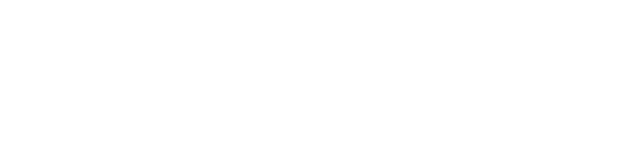
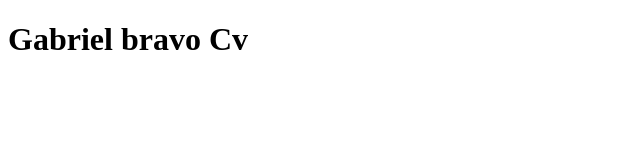
Before and after one commit to desmonk-gb/desafio_final, a plain HTML site: page index.html in a window 1280 px wide. Shown: the whole page, without its empty margins (0-640 px from the left). Drawn offline with Linux system fonts and the light colour scheme.

Commit message:
mi segundo commit se realizo un h1

```diff
--- a/index.html
+++ b/index.html
@@ -7,6 +7,7 @@
     <title>Cv Gabriel bravo</title>
 </head>
 <body>
+    <h1>Gabriel bravo Cv</h1>
 
 </body>
 </html>
```
